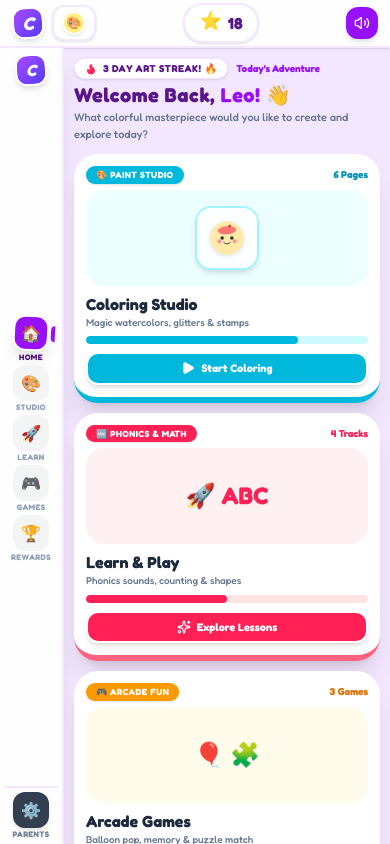
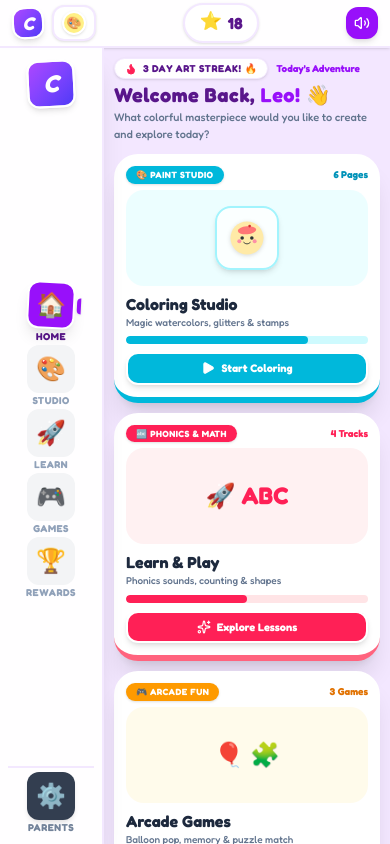
Before and after one commit to conduciveadvertise/Coloroo-kids, a React (Vite) app: page / in a window 390 px wide. Built offline with nearby package versions, Linux system fonts and the light colour scheme.

Commit message:
Fix landscape responsive layout

```diff
--- a/src/App.tsx
+++ b/src/App.tsx
@@ -120,7 +120,7 @@ export default function App() {
   };
 
   return (
-    <div className="w-screen h-screen bg-[#F3E8FF] flex items-center justify-center overflow-hidden p-0 sm:p-2 md:p-3 select-none relative">
+    <div className="w-full h-full bg-[#F3E8FF] flex items-center justify-center overflow-hidden p-0 select-none relative">
       {/* Artistic Flair Ambient Glowing Circles */}
       <div className="absolute top-[-100px] left-[-100px] w-80 h-80 bg-cyan-200 rounded-full blur-3xl opacity-60 pointer-events-none" />
       <div className="absolute bottom-[-60px] right-[-60px] w-[450px] h-[450px] bg-rose-200 rounded-full blur-3xl opacity-50 pointer-events-none" />
--- a/src/components/NavigationDock.tsx
+++ b/src/components/NavigationDock.tsx
@@ -46,7 +46,7 @@ export const NavigationDock: React.FC<NavigationDockProps> = ({
     return (
       <aside
         id="landscape-sidebar-navigation"
-        className="w-16 sm:w-20 md:w-24 lg:w-28 flex flex-col items-center justify-between py-1.5 sm:py-2.5 md:py-3 px-1 sm:px-2 bg-white/95 backdrop-blur-md border-r-2 md:border-r-4 border-purple-100 shadow-xl z-40 select-none shrink-0 overflow-y-auto no-scrollbar"
+        className="w-[104px] h-full flex flex-col items-center justify-between py-3 px-2 bg-white/95 backdrop-blur-md border-r-2 md:border-r-4 border-purple-100 shadow-xl z-40 select-none shrink-0 overflow-y-auto no-scrollbar"
       >
         {/* App Mini Brand Logo */}
         <button
@@ -54,10 +54,10 @@ export const NavigationDock: React.FC<NavigationDockProps> = ({
           onClick={() => handleItemClick('home')}
           className="group flex flex-col items-center cursor-pointer mb-1 sm:mb-2 transition-transform hover:scale-105 active:scale-95 shrink-0"
         >
-          <div className="w-8 h-8 sm:w-10 sm:h-10 md:w-12 md:h-12 rounded-xl sm:rounded-2xl bg-gradient-to-br from-purple-500 to-indigo-600 p-1 shadow-md border-2 border-white flex items-center justify-center text-white text-base sm:text-xl md:text-2xl font-black italic transform -rotate-3">
+          <div className="w-12 h-12 rounded-xl sm:rounded-2xl bg-gradient-to-br from-purple-500 to-indigo-600 p-1 shadow-md border-2 border-white flex items-center justify-center text-white text-2xl font-black italic transform -rotate-3">
             C
           </div>
-          <span className="text-[9px] sm:text-[10px] md:text-[11px] font-black tracking-wider text-purple-900 mt-0.5 text-center font-['Fredoka'] hidden sm:block">
+          <span className="text-[11px] font-black tracking-wider text-purple-900 mt-0.5 text-center font-['Fredoka'] hidden sm:block">
             COLOROO
           </span>
         </button>
@@ -77,13 +77,13 @@ export const NavigationDock: React.FC<NavigationDockProps> = ({
                 className="group flex flex-col items-center gap-0.5 cursor-pointer w-full"
               >
                 <div
-                  className={`w-9 h-9 sm:w-11 sm:h-11 md:w-13 md:h-13 rounded-xl sm:rounded-2xl flex items-center justify-center transition-all duration-150 relative ${
+                  className={`w-12 h-12 rounded-xl sm:rounded-2xl flex items-center justify-center transition-all duration-150 relative ${
                     isActive
                       ? 'bg-purple-600 text-white shadow-lg transform rotate-3 border-2 border-white'
                       : 'bg-gray-100 text-slate-500 hover:bg-cyan-100'
                   }`}
                 >
-                  <span className="text-base sm:text-xl md:text-2xl">{item.emoji}</span>
+                  <span className="text-2xl">{item.emoji}</span>
                   {isActive && (
                     <motion.div
                       layoutId="active-dock-pill"
@@ -91,7 +91,7 @@ export const NavigationDock: React.FC<NavigationDockProps> = ({
                     />
                   )}
                 </div>
-                <span className={`text-[8px] sm:text-[9px] md:text-[10px] font-black tracking-wider uppercase leading-none ${
+                <span className={`text-[10px] font-black tracking-wider uppercase leading-none ${
                   isActive ? 'text-purple-900' : 'text-slate-400 group-hover:text-slate-600'
                 }`}>
                   {item.label}
@@ -111,14 +111,14 @@ export const NavigationDock: React.FC<NavigationDockProps> = ({
             className="group flex flex-col items-center gap-0.5 cursor-pointer w-full opacity-90 hover:opacity-100"
             title="Parents Zone (PIN Protected)"
           >
-            <div className={`w-9 h-9 sm:w-11 sm:h-11 md:w-13 md:h-13 rounded-xl sm:rounded-2xl flex items-center justify-center transition-all ${
+            <div className={`w-12 h-12 rounded-xl sm:rounded-2xl flex items-center justify-center transition-all ${
               currentScreen === 'parent'
                 ? 'bg-purple-900 text-white shadow-lg border-2 border-white'
                 : 'bg-slate-800 text-white shadow-md'
             }`}>
-              <span className="text-base sm:text-xl md:text-2xl">⚙️</span>
+              <span className="text-2xl">⚙️</span>
             </div>
-            <span className={`text-[8px] sm:text-[9px] md:text-[10px] font-black uppercase tracking-wider leading-none ${
+            <span className={`text-[10px] font-black uppercase tracking-wider leading-none ${
               currentScreen === 'parent' ? 'text-purple-900' : 'text-slate-500'
             }`}>
               PARENTS
--- a/src/index.css
+++ b/src/index.css
@@ -1,25 +1,25 @@
 @import "tailwindcss";
 
 @layer base {
-  html, body {
+  html,
+  body,
+  #root {
     width: 100%;
     height: 100%;
     height: 100dvh;
+    min-width: 0;
+    min-height: 0;
+    margin: 0;
+    padding: 0;
     overflow: hidden;
-    position: fixed;
-    top: 0;
-    left: 0;
-    right: 0;
-    bottom: 0;
-    padding: env(safe-area-inset-top, 0px) env(safe-area-inset-right, 0px) env(safe-area-inset-bottom, 0px) env(safe-area-inset-left, 0px);
-    -webkit-overflow-scrolling: touch;
-    touch-action: manipulation;
   }
 
-  #root {
-    width: 100%;
-    height: 100%;
-    overflow: hidden;
+  html,
+  body {
+    position: fixed;
+    inset: 0;
+    overscroll-behavior: none;
+    touch-action: manipulation;
   }
 
   * {
@@ -43,7 +43,6 @@
   transform: translateY(2px);
 }
 
-/* Custom Kid-Friendly Animations */
 @keyframes float-slow {
   0%, 100% { transform: translateY(0px) rotate(0deg); }
   50% { transform: translateY(-8px) rotate(2deg); }
@@ -85,7 +84,6 @@
   animation: rainbow-shift 8s linear infinite;
 }
 
-/* 3D Tactile Kid Button Utilities */
 .kid-btn {
   position: relative;
   transition: all 0.12s cubic-bezier(0.34, 1.56, 0.64, 1);
@@ -97,7 +95,6 @@
   box-shadow: 0 2px 0 rgba(0,0,0,0.18), 0 4px 10px rgba(0,0,0,0.08);
 }
 
-/* Kid Card with 3D Pop */
 .kid-card {
   transition: transform 0.2s cubic-bezier(0.34, 1.56, 0.64, 1), box-shadow 0.2s ease;
   box-shadow: 0 8px 0 rgba(0,0,0,0.06), 0 16px 32px rgba(90, 75, 140, 0.08);
@@ -108,23 +105,24 @@
   box-shadow: 0 12px 0 rgba(0,0,0,0.06), 0 20px 36px rgba(90, 75, 140, 0.12);
 }
 
-/* Hide scrollbars but keep smooth touch scrolling */
 .no-scrollbar::-webkit-scrollbar {
   display: none;
 }
+
 .no-scrollbar {
   -ms-overflow-style: none;
   scrollbar-width: none;
 }
 
-/* Custom Rounded Horizontal Scrollbar for Landscape */
 .kids-scrollbar::-webkit-scrollbar {
   height: 8px;
 }
+
 .kids-scrollbar::-webkit-scrollbar-track {
   background: rgba(255, 255, 255, 0.25);
   border-radius: 9999px;
 }
+
 .kids-scrollbar::-webkit-scrollbar-thumb {
   background: rgba(140, 122, 230, 0.5);
   border-radius: 9999px;
```
